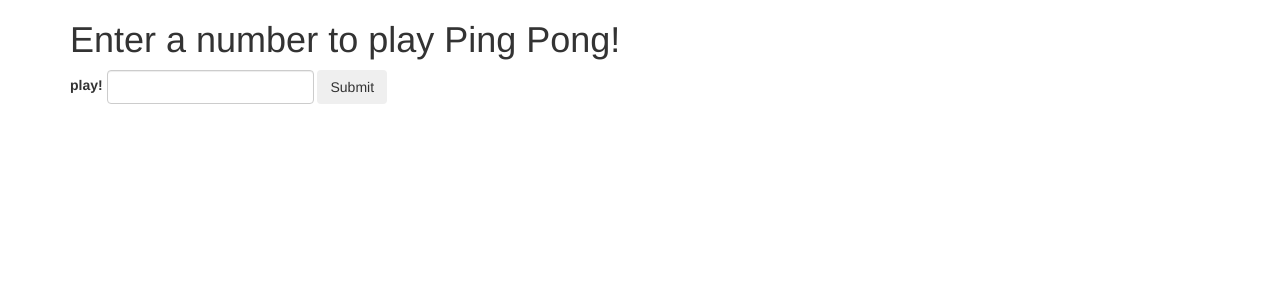
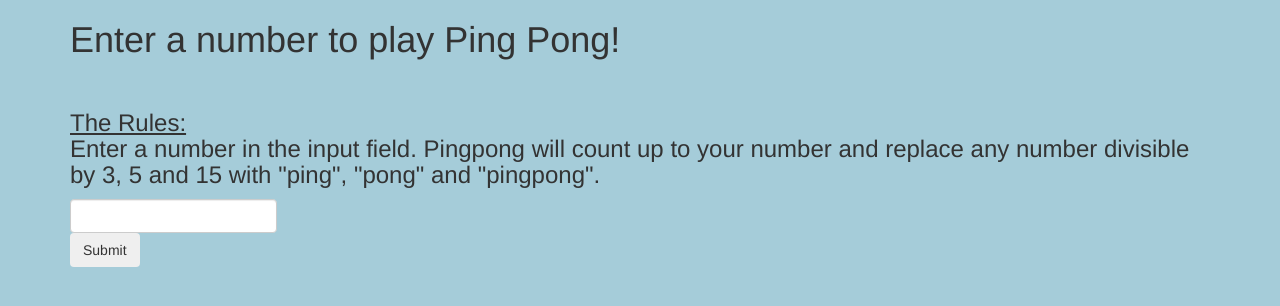
Before and after one commit to stewarea/js-pingpong, a plain HTML site: page index.html in a window 1280 px wide. Drawn offline with Linux system fonts and the light colour scheme.

Commit message:
add background color and add a rules section

```diff
--- a/css/styles.css
+++ b/css/styles.css
@@ -1,3 +1,11 @@
 #result {
   display: none;
 }
+
+body {
+  background-color: #A5CCD9;
+}
+
+.rules {
+  text-decoration: underline;
+}
--- a/index.html
+++ b/index.html
@@ -13,9 +13,10 @@
       <div id="enter">
         <form id="enter" class="form-inline">
           <div class="form-group">
-            <label for="number">play!</label>
+            <label for="number"></label><br />
+            <h3><span class="rules">The Rules:</span><br>Enter a number in the input field.  Pingpong will count up to your number and replace any number divisible by 3, 5 and 15 with "ping", "pong" and "pingpong".</h3>
             <input id="number" class="form-control" type="text">
-          </div>
+          </div><br />
           <button type="submit" class="btn">Submit</button>
         </form>
       </div>
```
